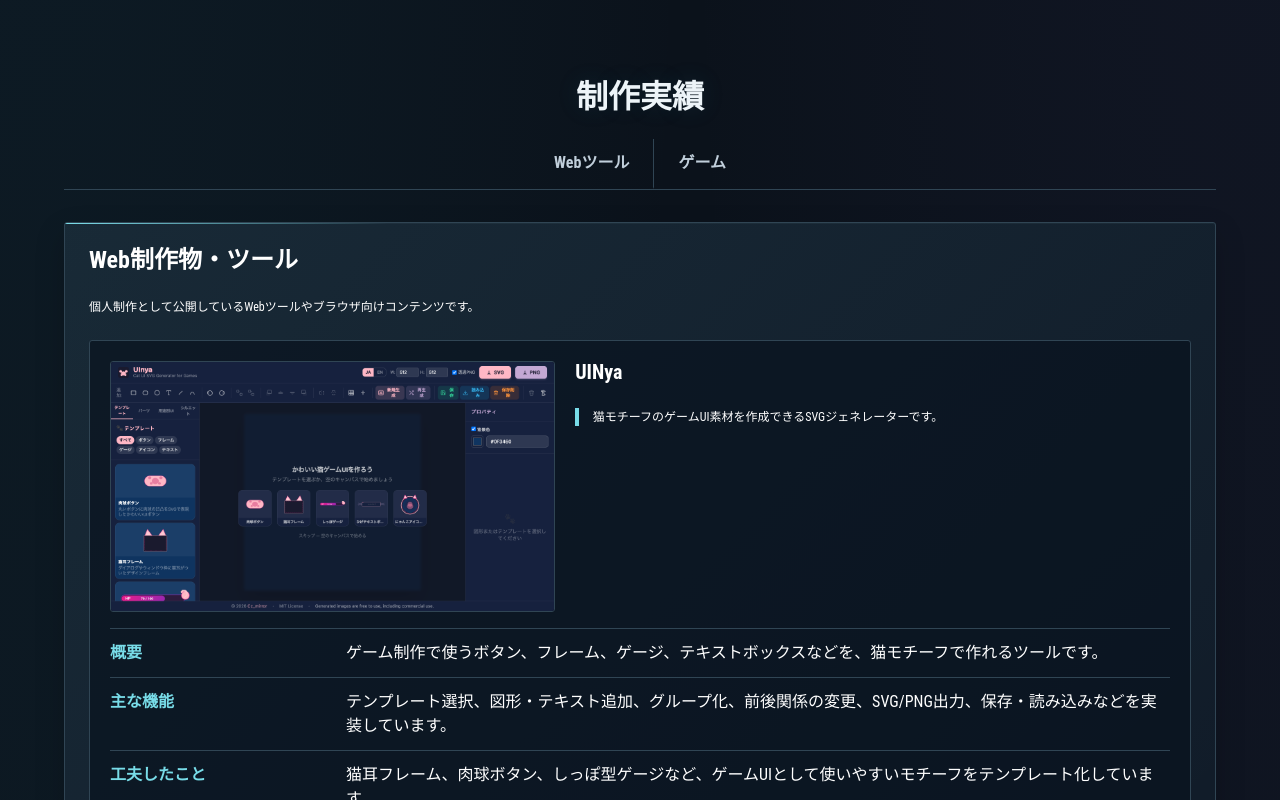
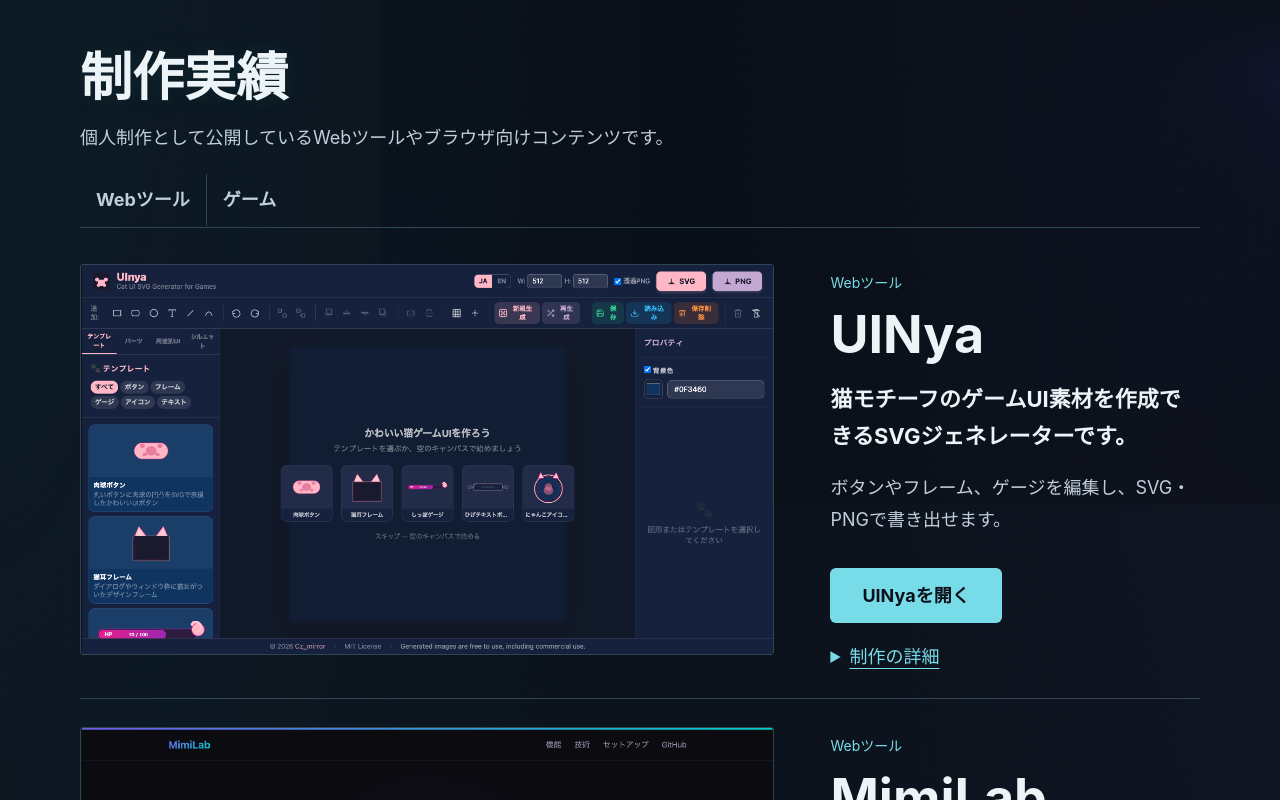
Before and after one commit to Czmirror/portfolio, a React (Vite) app: page / in a window 1280 px wide. Shown: the part 4280-5080 px from the top of the page. Built offline with nearby package versions, Linux system fonts and the light colour scheme.

Commit message:
feat: apply editorial layout to web work showcase

```diff
--- a/public/assets/css/styles.css
+++ b/public/assets/css/styles.css
@@ -664,27 +664,73 @@ body {
     margin-top: 1.5rem;
 }
 
+/* Product Designの選択案に合わせ、Web紹介は枠を重ねず画像と文章で区切ります。 */
+#portfolio {
+    --work-image-track: 62%;
+    --work-layout-gap: 3.5rem;
+    --work-row-gap: 1.75rem;
+    --work-title-size: 3.25rem;
+    --work-body-size: 1.125rem;
+    --work-texture-opacity: 0.12;
+    position: relative;
+    isolation: isolate;
+    padding-top: 3rem;
+    font-family: -apple-system, BlinkMacSystemFont, "Hiragino Sans", "Yu Gothic", Meiryo, sans-serif;
+}
+
+#portfolio::before {
+    content: '';
+    position: absolute;
+    inset: 0;
+    z-index: -1;
+    background: var(--sci-fi-texture) right top / 900px auto no-repeat;
+    opacity: var(--work-texture-opacity);
+    pointer-events: none;
+}
+
+#portfolio > .container {
+    width: calc(100% - 4rem);
+    max-width: 1374px;
+}
+
+.work-section-heading .store-title {
+    text-align: left;
+    font-size: var(--work-title-size);
+    line-height: 1.2;
+    margin-bottom: 0.75rem;
+}
+
+.work-section-heading > p {
+    color: var(--color-text-muted);
+    font-size: var(--work-body-size);
+    line-height: 1.8;
+    margin-bottom: 1.25rem;
+}
+
+#portfolio .work-directory {
+    justify-content: flex-start;
+    margin-bottom: 2.25rem;
+}
+
+#portfolio .work-directory a {
+    padding: 0.75rem 1rem;
+    font-size: var(--work-body-size);
+}
+
 .web-work-list {
     display: grid;
-    gap: 1.25rem;
-    margin-top: 1.5rem;
+    gap: var(--work-row-gap);
 }
 
 .web-work-card {
-    background-color: var(--color-surface-inset);
-    border: 1px solid var(--color-border);
-    border-radius: 3px;
-    padding: 1.25rem;
-}
-
-.web-work-card .case-format {
-    margin-top: 1rem;
+    padding-bottom: var(--work-row-gap);
+    border-bottom: 1px solid var(--color-border);
 }
 
 .web-work-layout {
     display: grid;
-    gap: 1.25rem;
-    grid-template-columns: minmax(280px, 42%) 1fr;
+    gap: var(--work-layout-gap);
+    grid-template-columns: minmax(0, var(--work-image-track)) minmax(0, 1fr);
     align-items: start;
 }
 
@@ -700,16 +746,119 @@ body {
     display: block;
     width: 100%;
     height: 100%;
-    object-fit: cover;
+    object-fit: contain;
 }
 
 .web-work-overview {
     min-width: 0;
+    padding-top: 0.5rem;
+}
+
+.web-work-category {
+    color: var(--color-accent);
+    font-size: 0.875rem;
+    margin-bottom: 0.75rem;
+}
+
+.web-work-title {
+    font-size: var(--work-title-size);
+    font-weight: 700;
+    line-height: 1.15;
+    color: var(--color-text);
+    margin-bottom: 1rem;
 }
 
 .web-work-summary {
-    border-left: 4px solid var(--color-accent);
-    padding-left: 0.85rem;
+    color: var(--color-text);
+    font-size: 1.375rem;
+    line-height: 1.7;
+    font-weight: 700;
+    margin-bottom: 1rem;
+}
+
+.web-work-caption {
+    color: var(--color-text-muted);
+    font-size: var(--work-body-size);
+    line-height: 1.8;
+    margin-bottom: 2rem;
+}
+
+.work-primary-link {
+    display: inline-flex;
+    align-items: center;
+    justify-content: center;
+    padding: 0.875rem 2rem;
+    border-radius: 6px;
+    background: var(--color-accent);
+    color: var(--color-page);
+    font-size: var(--work-body-size);
+    font-weight: 700;
+    margin-bottom: 1.25rem;
+}
+
+.work-primary-link:hover {
+    color: var(--color-page);
+    background: var(--color-text);
+}
+
+.web-work-details > summary {
+    width: fit-content;
+    color: var(--color-accent);
+    font-size: var(--work-body-size);
+    text-decoration: underline;
+    text-underline-offset: 0.3em;
+    cursor: pointer;
+}
+
+.work-primary-link:focus-visible,
+.web-work-details > summary:focus-visible {
+    outline: 2px solid var(--color-accent);
+    outline-offset: 4px;
+}
+
+.web-work-details .case-format {
+    font-size: 1rem;
+    line-height: 1.8;
+    margin-top: 1.5rem;
+}
+
+.web-work-details .case-format > div {
+    grid-template-columns: minmax(0, 1fr);
+    gap: 0.25rem;
+}
+
+.web-work-details .store-link {
+    overflow-wrap: anywhere;
+}
+
+@media (max-width: 1023px) {
+    #portfolio {
+        --work-image-track: 55%;
+        --work-layout-gap: 2rem;
+        --work-title-size: 2.5rem;
+    }
+}
+
+@media (max-width: 768px) {
+    #portfolio {
+        --work-title-size: 2rem;
+        --work-layout-gap: 1.5rem;
+        --work-row-gap: 2rem;
+        --work-body-size: 1rem;
+        --work-texture-opacity: 0.08;
+    }
+
+    #portfolio > .container {
+        width: 100%;
+    }
+
+    .web-work-layout {
+        grid-template-columns: minmax(0, 1fr);
+    }
+
+    .web-work-summary {
+        font-size: 1.125rem;
+    }
 }
 
 .case-format > div {
@@ -920,9 +1069,6 @@ body {
         grid-template-columns: 1fr;
     }
 
-    .web-work-layout {
-        grid-template-columns: 1fr;
-    }
 
     .flow-item {
         grid-template-columns: 2.6rem 1fr;
@@ -1094,7 +1240,6 @@ body {
 }
 
 .store-card:hover,
-.web-work-card:hover,
 .support-item:hover {
     border-color: var(--color-border-highlight);
 }
--- a/src/components/Portfolio.jsx
+++ b/src/components/Portfolio.jsx
@@ -80,6 +80,7 @@ const webWorks = [
         imageSrc: './assets/image/portfolio/web/uinya.png',
         imageAlt: 'UINyaのUI素材エディタ画面',
         summary: '猫モチーフのゲームUI素材を作成できるSVGジェネレーターです。',
+        caption: 'ボタンやフレーム、ゲージを編集し、SVG・PNGで書き出せます。',
         overview: 'ゲーム制作で使うボタン、フレーム、ゲージ、テキストボックスなどを、猫モチーフで作れるツールです。',
         features: 'テンプレート選択、図形・テキスト追加、グループ化、前後関係の変更、SVG/PNG出力、保存・読み込みなどを実装しています。',
         notes: '猫耳フレーム、肉球ボタン、しっぽ型ゲージなど、ゲームUIとして使いやすいモチーフをテンプレート化しています。',
@@ -94,6 +95,7 @@ const webWorks = [
         imageSrc: './assets/image/portfolio/web/mimilab.png',
         imageAlt: 'MimiLabの音楽キー・BPM解析ページ',
         summary: '音声ファイルや動画URLからキー、スケール、BPMなどを解析する耳コピ補助アプリです。',
+        caption: '曲のキーやBPMを確認し、耳コピの準備に活用できます。',
         overview: '耳コピの前段階で知りたい曲のキー、スケール、BPM、ダイアトニックコードを確認するために作ったアプリです。',
         features: '音声入力、AI解析、キー・スケール・BPM・ダイアトニックコード表示、GitHub Pagesの紹介ページ、配布導線を整備しています。',
         notes: 'Essentia.jsやTonal.jsなど、音声解析と音楽理論の既存ライブラリを組み合わせて、耳コピに必要な情報を一画面にまとめています。',
@@ -109,6 +111,7 @@ const webWorks = [
         imageSrc: './assets/image/portfolio/web/pulse.png',
         imageAlt: 'PULSEのブラウザリズムゲーム画面',
         summary: 'Rust製ゲームエンジンBevyをWASMで動かした、ブラウザで遊べるリズムゲームです。',
+        caption: 'クリックやタップのタイミングを合わせる、30秒のリズムゲームです。',
         overview: '中央のリングに向かって縮むパルス波に合わせてクリックまたはタップする、30秒のシンプルなリズムゲームです。',
         features: 'Bevy 0.15をWASM向けにビルドし、GitHub ActionsとGitHub Pagesで公開。Web Audio API、初回操作時のAudioContext再開、音量設定の保存に対応しています。',
         notes: 'ブラウザのオートプレイ制限やWebGL2/WebGPU対応を考慮し、起動できない環境では理由が分かる表示へ切り替える構成にしています。',
@@ -224,25 +227,28 @@ const Portfolio = () => {
 
             <section id="portfolio" className="section slide-in store-section">
                 <div className="container">
+                    <header className="work-section-heading">
                         <h2 className="title store-title">制作実績</h2>
+                        <p>個人制作として公開しているWebツールやブラウザ向けコンテンツです。</p>
+                    </header>
                     <WorkDirectory />
-                    <div className="store-card">
-                        <h3 id="web-works" className="title is-4 card-title">Web制作物・ツール</h3>
-                        <p className="about-content is-size-7">
-                            個人制作として公開しているWebツールやブラウザ向けコンテンツです。
-                        </p>
-                        <div className="web-work-list">
+                    <div id="web-works" className="web-work-list" aria-label="Web制作物・ツール">
                         {webWorks.map((work) => (
                             <article id={`work-${work.analyticsId}`} className="web-work-card" key={work.title} data-analytics-work={work.analyticsId}>
                                 <div className="web-work-layout">
                                     <figure className="web-work-media">
-                                            <img src={work.imageSrc} alt={work.imageAlt} loading="lazy" />
+                                        <img src={work.imageSrc} alt={work.imageAlt} loading="lazy" width="1280" height="720" />
                                     </figure>
                                     <div className="web-work-overview">
-                                            <h4 className="title is-5 card-title">{work.title}</h4>
-                                            <p className="about-content is-size-7 web-work-summary">{work.summary}</p>
-                                        </div>
-                                    </div>
+                                        <p className="web-work-category">Webツール</p>
+                                        <h3 className="web-work-title">{work.title}</h3>
+                                        <p className="web-work-summary">{work.summary}</p>
+                                        <p className="web-work-caption">{work.caption}</p>
+                                        <a href={work.links[0].url} className="work-primary-link" target="_blank" rel="noopener noreferrer">
+                                            {work.links[0].text}
+                                        </a>
+                                        <details className="web-work-details">
+                                            <summary>制作の詳細</summary>
                                             <dl className="case-format">
                                                 <div><dt>概要</dt><dd>{work.overview}</dd></div>
                                                 <div><dt>主な機能</dt><dd>{work.features}</dd></div>
@@ -260,7 +266,7 @@ const Portfolio = () => {
                                                 <div>
                                                     <dt>関連リンク</dt>
                                                     <dd>
-                                                <ul className="is-size-7">
+                                                        <ul>
                                                             {work.links.map((link) => (
                                                                 <li key={link.url}>
                                                                     <a href={link.url} className="store-link" target="_blank" rel="noopener noreferrer">{link.text}</a>
@@ -270,9 +276,11 @@ const Portfolio = () => {
                                                     </dd>
                                                 </div>
                                             </dl>
+                                        </details>
+                                    </div>
+                                </div>
                             </article>
                         ))}
-                        </div>
                     </div>
                     <h3 id="game-works" className="title store-title game-works-title">ゲーム制作実績</h3>
                 </div>
```
Also changed, not shown: 4 other files (tests, documents, lock files or other folders). Lines whose indentation alone changed are shown as unchanged.
